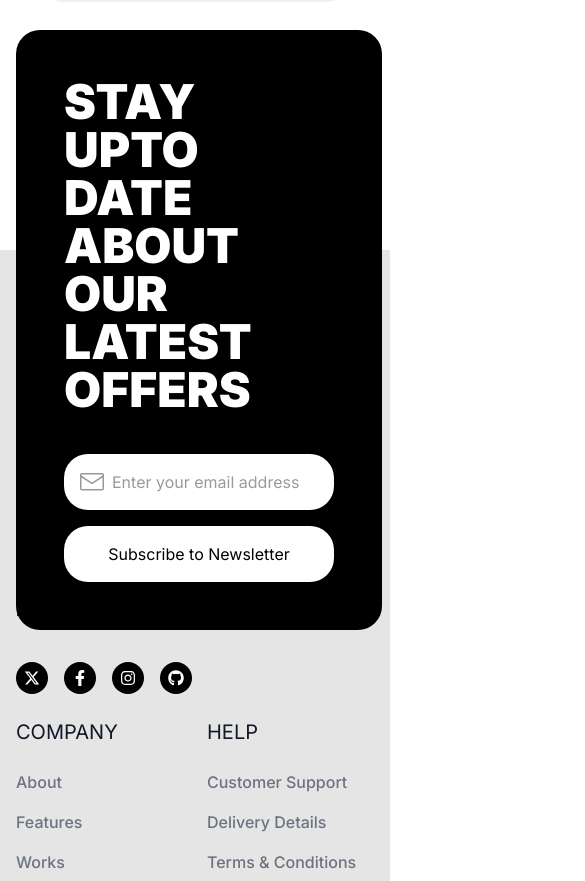
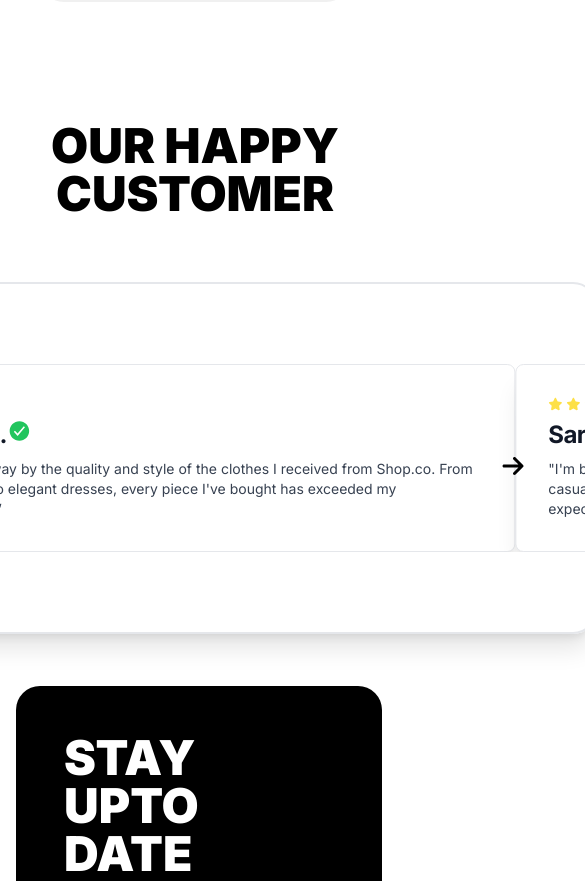
Before and after one commit to Sunthorn9rk/E-Comerce-Clothing-store-Frontend, a Next.js app: page / in a window 390 px wide. Shown: the part 10340-11221 px from the top of the page, 585 px wide, since content can reach past the window. Built offline with nearby package versions, Linux system fonts and the light colour scheme.

Commit message:
make Testimonial
make and adjust responsive Testimonial

```diff
--- /dev/null
+++ b/src/app/components/Testimonial.jsx
@@ -0,0 +1,104 @@
+"use client";
+import React from "react";
+
+import "react-responsive-carousel/lib/styles/carousel.min.css"; // requires a loader
+import {Carousel} from "react-responsive-carousel";
+import {FaStar} from "react-icons/fa";
+import {IoCheckmarkCircleSharp} from "react-icons/io5";
+import {FaArrowRight} from "react-icons/fa6";
+import {FaArrowLeft} from "react-icons/fa6";
+
+function Testimonial() {
+  return (
+    <div className="">
+      <h1 className="text-center text-5xl font-black uppercase mt-20">
+        Our Happy Customer
+      </h1>
+      <div className="relative text-white text-sm md:text-[20px] max-w-sm md:max-w-full mx-auto flex items-center justify-center p-16 ">
+        <Carousel
+          autoPlay={false}
+          infiniteLoop={true}
+          showThumbs={false}
+          showIndicators={false}
+          showStatus={false}
+          centerMode={true}
+          emulateTouch={true}
+          renderArrowPrev={(clickHandler, hasPrev) => (
+            <div onClick={clickHandler}>
+              <FaArrowLeft className="size-6 absolute left-[70px] top-[90px] md:left-[90px] md:top-[100px] z-10 cursor-pointer hover:opacity-90 text-black" />
+            </div>
+          )}
+          renderArrowNext={(clickHandler, hasNext) => (
+            <div onClick={clickHandler} className="">
+              <FaArrowRight className="size-6 absolute right-[70px] top-[90px] md:right-[100px]  md:top-[100px] z-10   cursor-pointer hover:opacity-90 text-black " />
+            </div>
+          )}
+          className="max-w-5xl border-2 rounded-3xl shadow-xl py-20"
+        >
+          <div className="flex items-center justify-center ">
+            <div class="block max-w-2xl p-8 bg-white border border-gray-200 rounded-lg shadow-xl space-y-2">
+              <div className="flex gap-1">
+                <FaStar className="text-yellow-300" />
+                <FaStar className="text-yellow-300" />
+                <FaStar className="text-yellow-300" />
+                <FaStar className="text-yellow-300" />
+                <FaStar className="text-yellow-300" />
+              </div>
+              <div class="mb-2 text-2xl font-bold tracking-tight text-gray-900 text-left flex">
+                Sarah M.
+                <IoCheckmarkCircleSharp className="text-green-500" />
+              </div>
+              <div class="font-normal text-gray-700 text-left">
+                "I'm blown away by the quality and style of the clothes I
+                received from Shop.co. From casual wear to elegant dresses,
+                every piece I've bought has exceeded my expectations.”
+              </div>
+            </div>
+          </div>
+          <div className="flex items-center justify-center">
+            <div class="block max-w-2xl p-8 bg-white border border-gray-200 rounded-lg shadow-xl space-y-2">
+              <div className="flex gap-1">
+                <FaStar className="text-yellow-300" />
+                <FaStar className="text-yellow-300" />
+                <FaStar className="text-yellow-300" />
+                <FaStar className="text-yellow-300" />
+                <FaStar className="text-yellow-300" />
+              </div>
+              <div class="mb-2 text-2xl font-bold tracking-tight text-gray-900 text-left flex">
+                Sarah M.
+                <IoCheckmarkCircleSharp className="text-green-500" />
+              </div>
+              <div class="font-normal text-gray-700 text-left">
+                "I'm blown away by the quality and style of the clothes I
+                received from Shop.co. From casual wear to elegant dresses,
+                every piece I've bought has exceeded my expectations.”
+              </div>
+            </div>
+          </div>
+          <div className="flex items-center justify-center">
+            <div class="block max-w-2xl p-8 bg-white border border-gray-200 rounded-lg shadow-xl space-y-2">
+              <div className="flex gap-1">
+                <FaStar className="text-yellow-300" />
+                <FaStar className="text-yellow-300" />
+                <FaStar className="text-yellow-300" />
+                <FaStar className="text-yellow-300" />
+                <FaStar className="text-yellow-300" />
+              </div>
+              <div class="mb-2 text-2xl font-bold tracking-tight text-gray-900 text-left flex">
+                Sarah M.
+                <IoCheckmarkCircleSharp className="text-green-500" />
+              </div>
+              <div class="font-normal text-gray-700 text-left">
+                "I'm blown away by the quality and style of the clothes I
+                received from Shop.co. From casual wear to elegant dresses,
+                every piece I've bought has exceeded my expectations.”
+              </div>
+            </div>
+          </div>
+        </Carousel>
+      </div>
+    </div>
+  );
+}
+
+export default Testimonial;
--- a/src/app/page.js
+++ b/src/app/page.js
@@ -4,6 +4,7 @@ import HeroBanner from "./components/HeroBanner";
 import BrandBanner from "./components/BrandBanner";
 import ProductCard from "./components/ProductCard";
 import Category from "./components/Category";
+import Testimonial from "./components/Testimonial";
 
 export default function Home() {
   return (
@@ -50,6 +51,7 @@ export default function Home() {
       </div>
       {/* products grid end */}
       <Category />
+      <Testimonial />
     </main>
   );
 }
```
